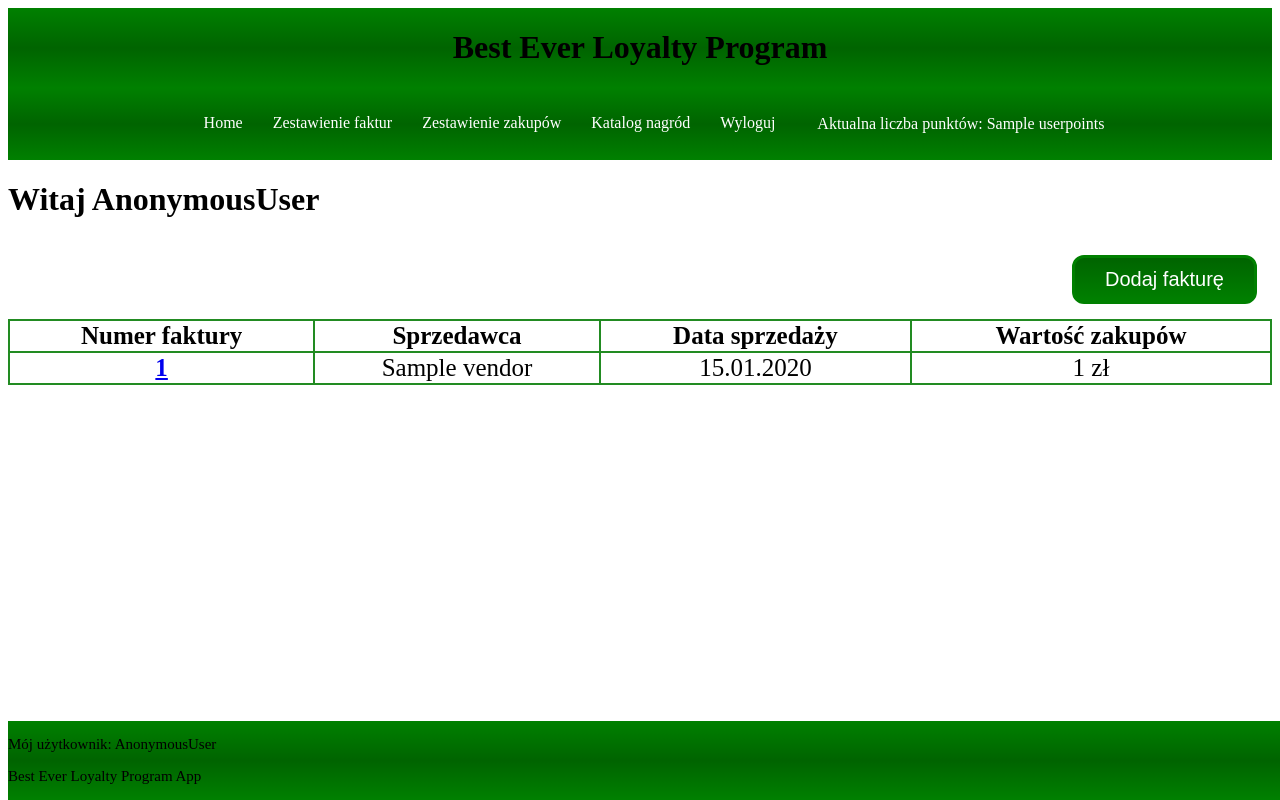
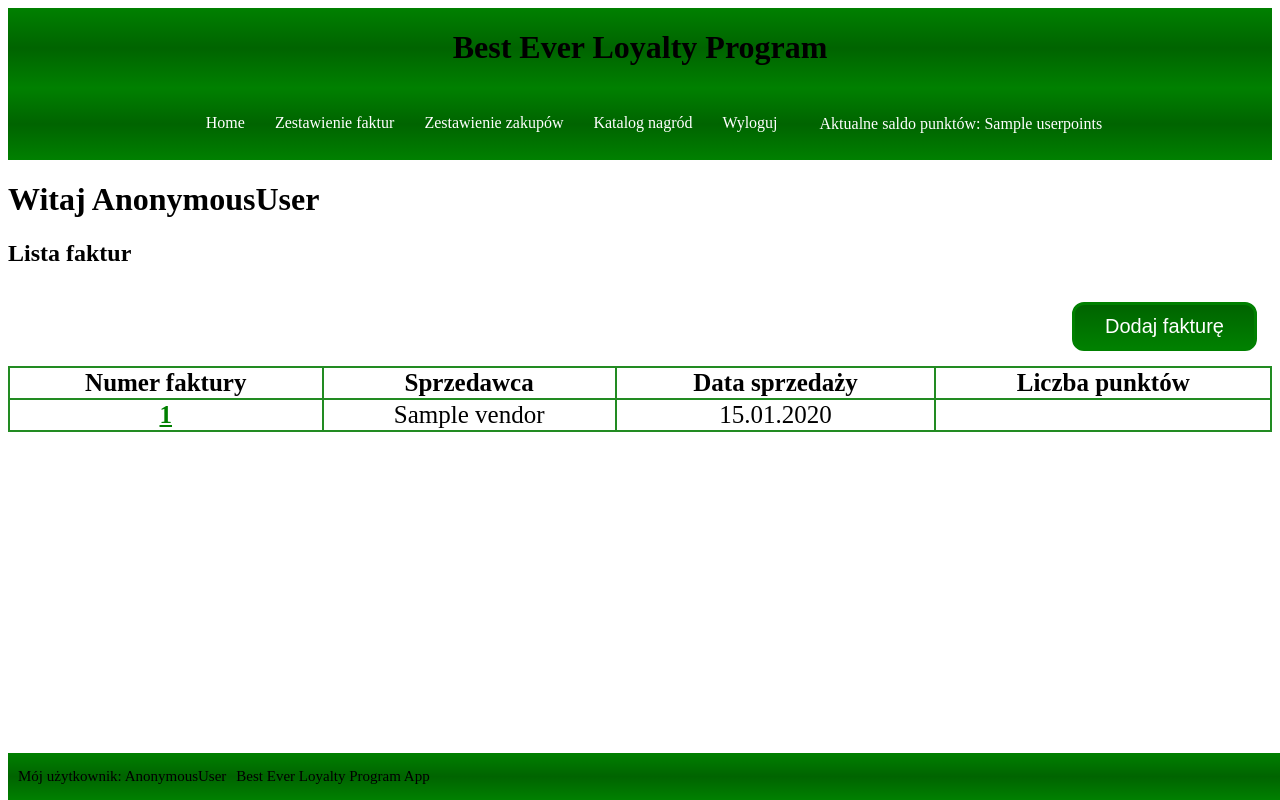
Before and after one commit to LaskiKa/Loyalty-program, a Django app: template Loyalty_project/templates/Loyalty_program_app/invoices_list.html in a window 1280 px wide. Run offline with Django 4.2, Linux system fonts and the light colour scheme; the template is opened without the code that fills it: most values are stand-ins (such as "Sample title", 1, 10 or a date in 2020).

Commit message:
Invoice list view update. Changed ListView for View
Tempalte updates

```diff
--- a/Loyalty_project/Loyalty_program_app/static/style.css
+++ b/Loyalty_project/Loyalty_program_app/static/style.css
@@ -51,11 +51,18 @@
 }
 
 footer {
+    display: flex;
+    justify-content: left;
     bottom: 0px;
     position: fixed;
     width: 100%;
     background-image: linear-gradient(green, darkgreen, green);
     font-size: 15px;
+
+}
+
+.footer-p {
+    margin-left: 10px;
 }
 
 .invoice-add {
@@ -77,6 +84,10 @@
     text-decoration: none;
 }
 
+.invoice-table a{
+    color: green;
+}
+
 input[type = submit] {
     background-image: linear-gradient(darkgreen, green);
     color: white;
--- a/Loyalty_project/templates/Loyalty_program_app/base.html
+++ b/Loyalty_project/templates/Loyalty_program_app/base.html
@@ -38,8 +38,8 @@
 
 
 <footer>
-    <p>{% block footer %} Mój użytkownik: {{ user }} {% endblock %}</p>
-    <p>Best Ever Loyalty Program App</p>
+    <p class="footer-p" >{% block footer %} Mój użytkownik: {{ user }} {% endblock %}</p>
+    <p class="footer-p" >Best Ever Loyalty Program App</p>
 </footer>
 
 
--- a/Loyalty_project/templates/Loyalty_program_app/invoices_detail.html
+++ b/Loyalty_project/templates/Loyalty_program_app/invoices_detail.html
@@ -4,7 +4,7 @@
 
 {% block content %}
 
-<div>Suma punktów: {{sumofpoints}}</div>
+<div>Suma punktów: {{sumpointsofinvoice}}</div>
 <div>Szczegóły: </div>
 
 
--- a/Loyalty_project/templates/Loyalty_program_app/invoices_list.html
+++ b/Loyalty_project/templates/Loyalty_program_app/invoices_list.html
@@ -1,5 +1,6 @@
 {% extends "Loyalty_program_app/user-main-site.html" %}
 
+{% block h2 %} <h2>Lista faktur</h2> {% endblock %}
 
 {% block content %}
 <div class="invoice-add">
@@ -12,16 +13,20 @@
         <th>Numer faktury</th>
         <th>Sprzedawca</th>
         <th> Data sprzedaży</th>
-        <th> Wartość zakupów</th>
+        <th> Liczba punktów </th>
     </tr>
     </thead>
     <tbody>
-    {% for invoice in object_list %}
+    {% for invoice in userinvoices %}
     <tr>
         <th class="invoice-table"><a href="{% url 'invoice-detail' invoice.id %}">{{invoice.invoice_number}}</a></th>
         <td class="invoice-table">{{invoice.vendor}}</td>
         <td class="invoice-table">{{invoice.sale_date|date:"d.m.Y" }}</td>
-        <td class="invoice-table">{{invoice.total_price}} zł</td>
+        {% for key, value in pointsperinvoice %}
+        {% if key == invoice.id %}
+        <td class="invoice-table">{{value}}</td>
+        {% endif %}
+        {%endfor%}
     </tr>
     {% empty %}}
     <tr>
--- a/Loyalty_project/templates/Loyalty_program_app/user-main-site.html
+++ b/Loyalty_project/templates/Loyalty_program_app/user-main-site.html
@@ -10,8 +10,14 @@
         <li class="nav-item"><a href="#">Katalog nagród</a></li>
         <li class="nav-item"><a href="#">Wyloguj</a></li>
     </ul>
-    <div class="nav-item-points">Aktualna liczba punktów: <input hidden="hidden" class="nav-item" name="userpoints" value="{{userpoints}}"> {{userpoints}}</div>
+    <div class="nav-item-points">Aktualne saldo punktów: <input hidden="hidden" class="nav-item" name="userpoints" value="{{userpoints}}"> {{userpoints}}</div>
 
     {% endblock %}
 
-{% block h2 %}  {% endblock %}
+{% block h2 %} <h2>Zapoznaj się z zasadami porgramu lojalnościowego</h2> {% endblock %}
+
+{% block content %}
+
+
+
+{% endblock %}
```
Also changed, not shown: Loyalty_project/Loyalty_program_app/views.py (+23 -8 lines).
